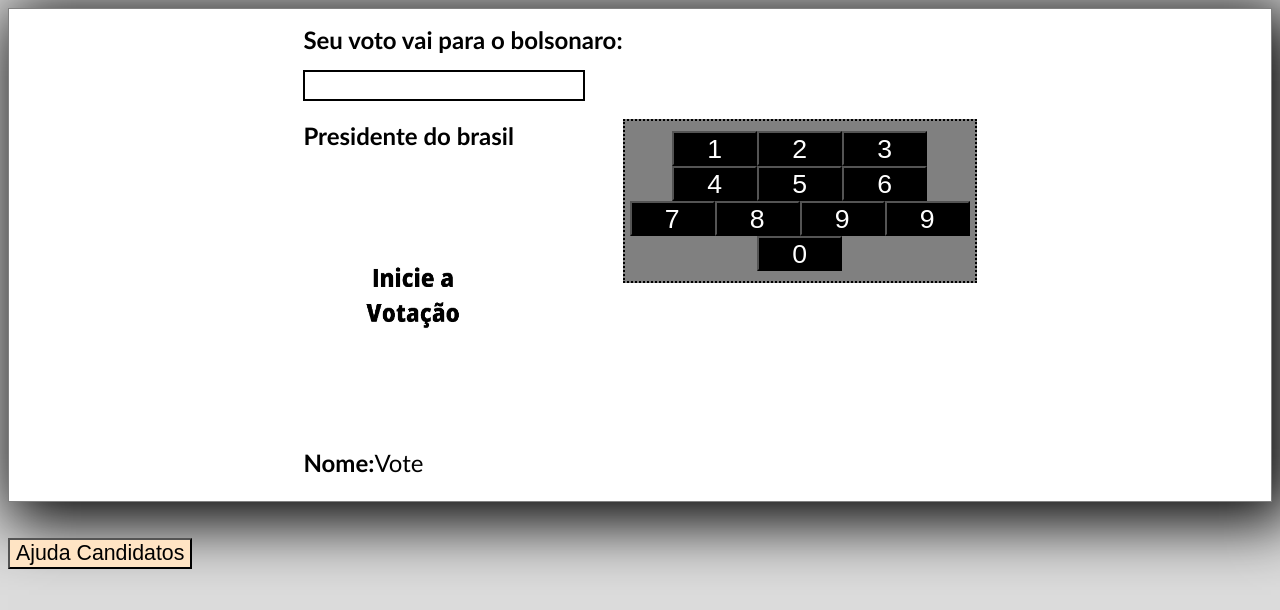
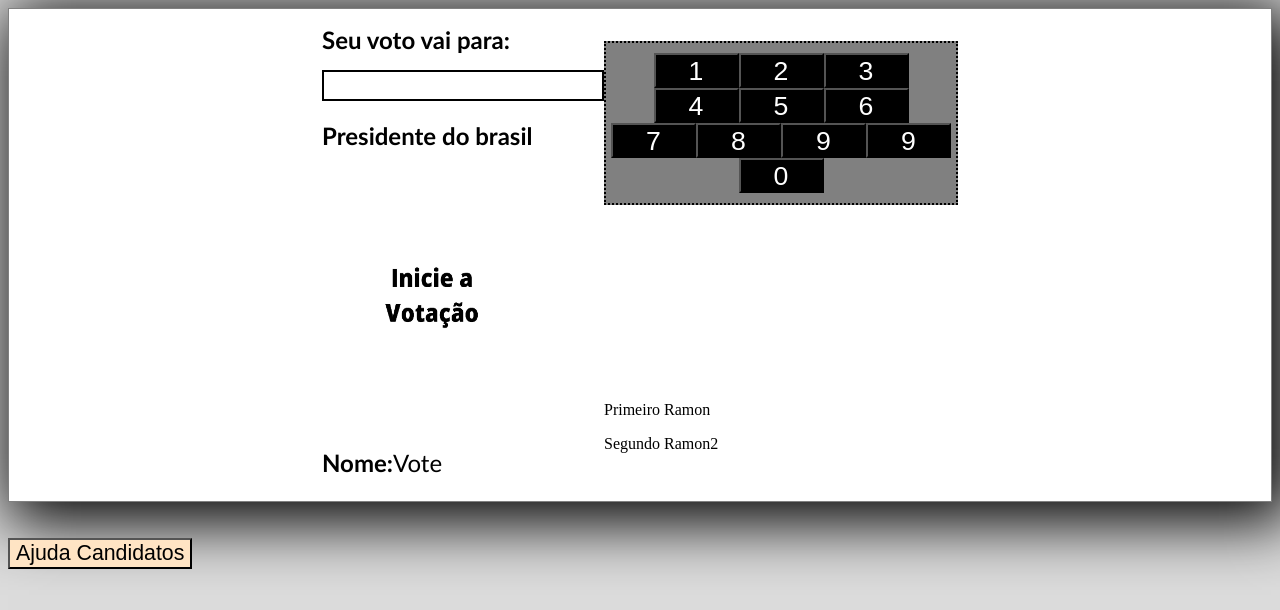
Before and after one commit to LucasSantosTaqua2/UrnaEletronica, a plain HTML site: page index.html in a window 1280 px wide. Drawn offline with Linux system fonts and the light colour scheme.

Commit message:
Update index.html

```diff
--- a/index.html
+++ b/index.html
@@ -1,16 +1,16 @@
 <!DOCTYPE html>
-<html lang="en-us">
+<html lang="pt-br">
 <head>
     <meta charset="UTF-8">
     <meta name="viewport" content="width=device-width, initial-scale=1.0">
     <meta http-equiv="X-UA-Compatible" content="ie=edge">
-    <title>Urna fraudada - Bruno</title>
+    <title>Urna Eletrônica - Bruno</title>
     <link rel="stylesheet" href="css\style.css">
 </head>
 <body>
     <div class="container">
         <div class="esquerda">
-            <h1 class="txte">Seu voto vai para o bolsonaro:</h1>
+            <h1 class="txte">Seu voto vai para:</h1>
             <input type="text" name="candidato" id="cand" maxlength="2">
             <h2 class="txte">Presidente do brasil</h2>
             <img src="img/ini.jpg" class="cand" id="imgCand">
@@ -43,12 +43,16 @@
                 </div>
             </div>
             <br><br>
-
             <br>
             <br>
             <br>
             <br>
-
+            <br>
+            <br>
+            <br>
+            <br>
+            <p>Primeiro Ramon</p>
+            <p>Segundo Ramon2</p>
         </div>
     </div>
     <br><br>
```
